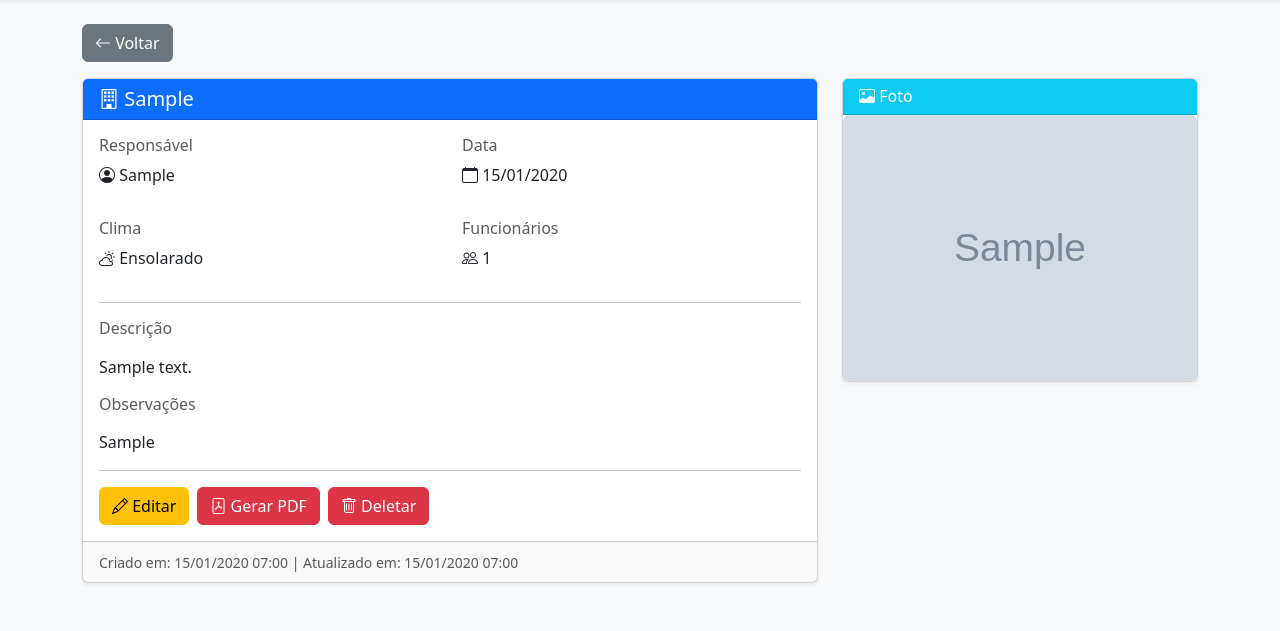
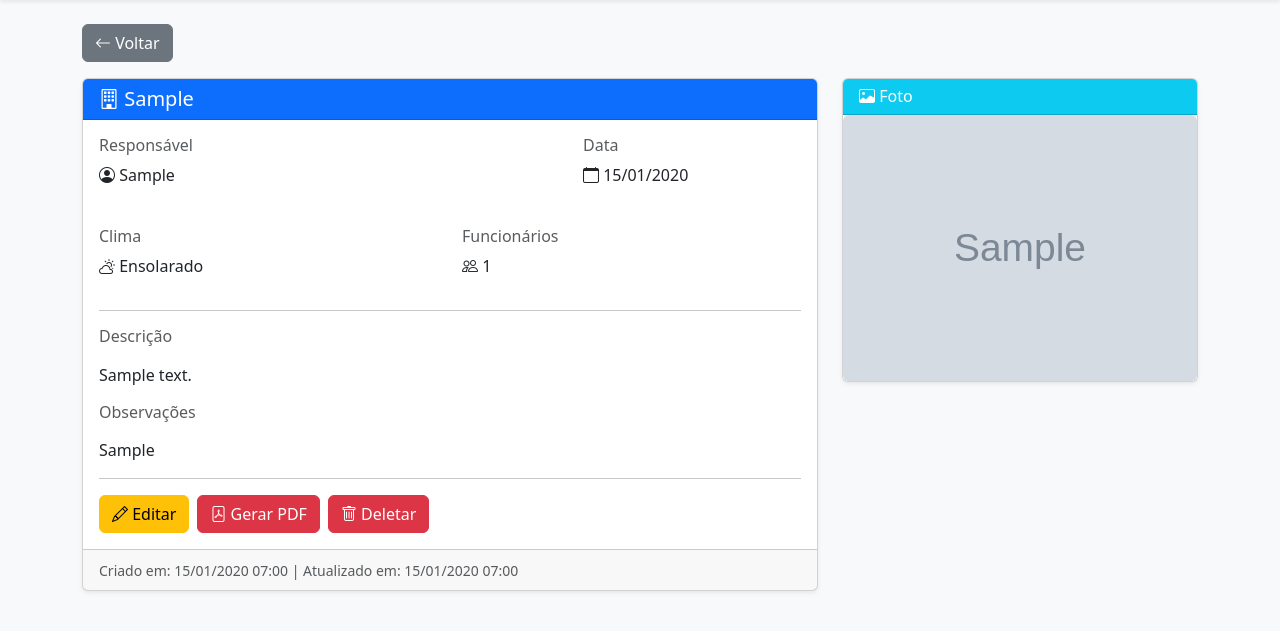
Before and after one commit to Arzenha/Extappweb, a Django app: page /rdo/1/ in a window 1280 px wide. Shown: the part 62-693 px from the top of the page. Run offline with Django 5.2, Linux system fonts and the light colour scheme; tables that the repository leaves empty hold one stand-in row (values such as "Sample post"); grey boxes marked "Sample" are stand-in pictures.

Commit message:
aaaaaaaaaaa

```diff
--- a/listag/templates/listag/rdo_detail.html
+++ b/listag/templates/listag/rdo_detail.html
@@ -19,14 +19,14 @@
                     </h5>
                 </div>
                 <div class="card-body">
-                    <div class="row mb-3">
-                        <div class="col-md-6">
-                            <h6 class="text-muted">Responsável</h6>
+                    <div class="row mb-4">
+                        <div class="col-md-8">
+                            <h6 class="text-muted">Responsável</h4>
                             <p>
                                 <i class="bi bi-person-circle"></i> {{ rdo.responsavel }}
                             </p>
                         </div>
-                        <div class="col-md-6">
+                        <div class="col-md-4">
                             <h6 class="text-muted">Data</h6>
                             <p>
                                 <i class="bi bi-calendar"></i> {{ rdo.data|date:"d/m/Y" }}
--- a/listag/templates/listag/rdo_lista.html
+++ b/listag/templates/listag/rdo_lista.html
@@ -22,7 +22,7 @@
                 <img src="{{ rdo.foto.url }}" class="card-img-top" alt="{{ rdo.obra }}" style="height: 200px; object-fit: cover;">
                 {% else %}
                 <div class="card-img-top bg-secondary d-flex align-items-center justify-content-center" style="height: 200px;">
-                    <i class="bi bi-image text-white" style="font-size: 3rem;"></i>
+                    <i class="bi bi-image text-white" style="font-size: 4rem;"></i>
                 </div>
                 {% endif %}
                 <div class="card-body">
```
